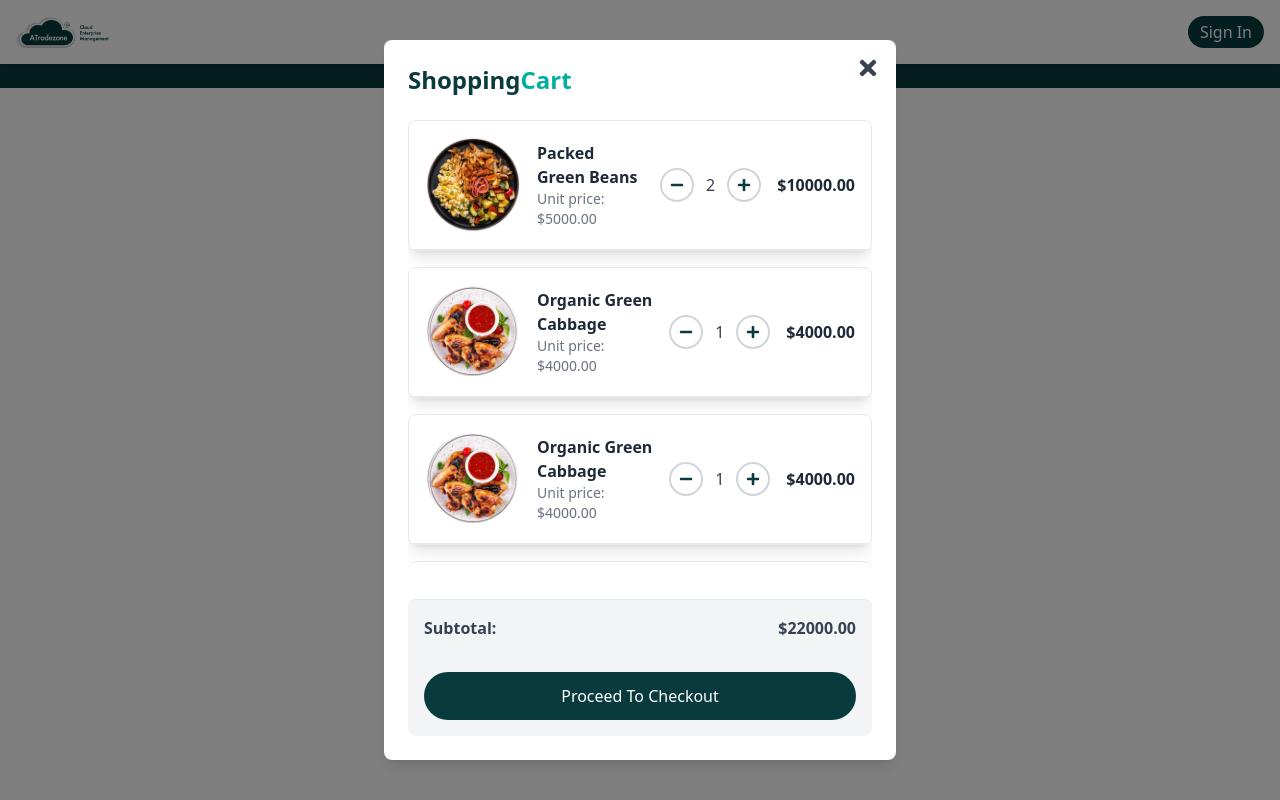
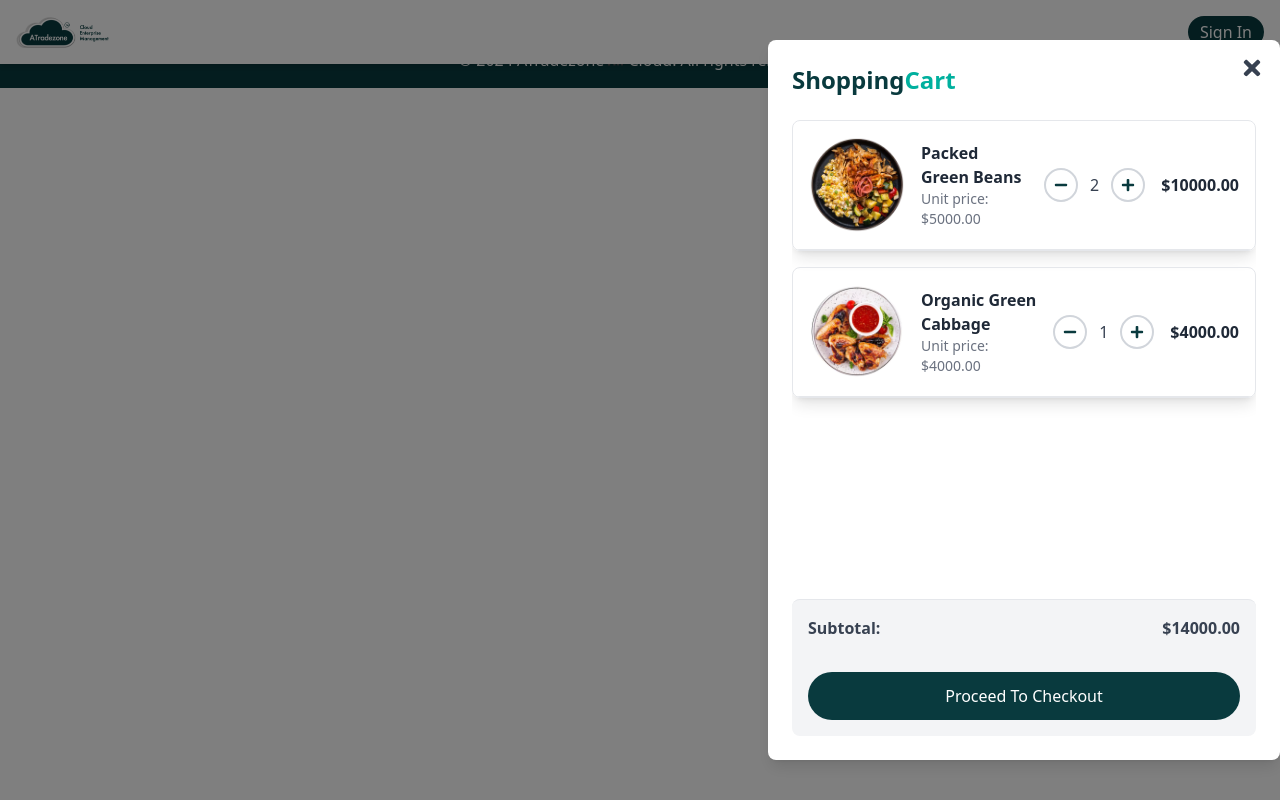
Before and after one commit to elisate/pos-cart-system, a React (Vite) app: page /cart in a window 1280 px wide. Built offline with nearby package versions, Linux system fonts and the light colour scheme.

Commit message:
some change

```diff
--- a/src/components/ProductCard.jsx
+++ b/src/components/ProductCard.jsx
@@ -78,11 +78,11 @@
               <button className="flex items-center bg-[#093A3E] text-white px-3 py-1 rounded-full hover:bg-opacity-90 focus:outline-none">
                 <FaEye className="mr-2" /> View
               </button>
-              <Link to="/cart">
+
                 <button className="flex items-center bg-[#093A3E] text-white px-3 py-1 rounded-full hover:bg-opacity-90 focus:outline-none">
                   <FaCartPlus className="mr-2" /> Add to Cart
                 </button>
-              </Link>
+
             </div>
           </div>
         ))}
--- a/src/components/Register.jsx
+++ b/src/components/Register.jsx
@@ -35,7 +35,7 @@
 
       // Save the token in localStorage
       localStorage.setItem("userToken", JSON.stringify(res.data));
-
+ handlereg(false)
       // Show success message
       Notify.success("Registration successful!");
 
--- a/src/components/ShoppingCart.jsx
+++ b/src/components/ShoppingCart.jsx
@@ -2,7 +2,7 @@
 import { FaTimes, FaMinus, FaPlus } from "react-icons/fa";
 import { Link } from "react-router-dom";
 
-const ShoppingCart = ({handlecart}) => {
+const ShoppingCart = ({ handlecart }) => {
   const cartItems = [
     {
       id: 1,
@@ -18,29 +18,15 @@
       unitPrice: 4000,
       quantity: 1,
     },
-    {
-      id: 2,
-      image: "/prod2.PNG",
-      name: "Organic Green Cabbage",
-      unitPrice: 4000,
-      quantity: 1,
-    },
-    {
-      id: 2,
-      image: "/prod2.PNG",
-      name: "Organic Green Cabbage",
-      unitPrice: 4000,
-      quantity: 1,
-    },
-    // Add more items as needed
+    // Remove duplicate items for clarity
   ];
 
   return (
-    <div className="fixed inset-0 bg-black bg-opacity-50 flex justify-center items-center z-50">
+    <div className="fixed inset-0 bg-black bg-opacity-50 flex justify-end items-center z-50">
       <div className="relative bg-white p-6 rounded-lg shadow-lg w-full max-w-lg h-[90vh] flex flex-col overflow-hidden">
         {/* Close Button */}
         <button
-        onClick={handlecart}
+          onClick={handlecart}
           className="absolute top-4 right-4 text-gray-700 hover:text-gray-900 text-2xl"
         >
           <FaTimes />
--- a/src/components/SignIn.jsx
+++ b/src/components/SignIn.jsx
@@ -8,10 +8,10 @@
 import Register from "./Register";
 
 const SignIn = ({ handlemodal }) => {
-     const [reg, setReg] = useState(false);
-     const handlereg = () => {
-       setReg(!reg);
-     };
+  const [reg, setReg] = useState(false);
+  const handlereg = () => {
+    setReg(!reg);
+  };
 
   const navigate = useNavigate(); // Initialize the useNavigate hook
   const {
@@ -31,8 +31,11 @@
       localStorage.setItem("userToken", JSON.stringify(res.data));
       Notify.success("Login successful!");
 
+      // Remove the modal
+      handlemodal(false);
+
       // Redirect to another page after successful login
-      navigate("/products"); // Replace '/product' with the desired path
+      navigate("/products"); // Replace '/products' with the desired path
     } catch (error) {
       console.log(error);
       Notify.failure("Login failed. Please check your credentials.");
@@ -41,7 +44,7 @@
 
   return (
     <div className="fixed inset-0 bg-black bg-opacity-50 flex justify-center items-center z-50">
-      {reg && <Register handlereg={handlereg}/>}
+      {reg && <Register handlereg={handlereg} />}
       <div className="relative bg-white p-6 rounded-lg shadow-lg w-full max-w-md">
         {/* Close Button */}
         <button
@@ -103,7 +106,7 @@
           <p className="text-gray-700">
             Don't have an account?{" "}
             <button
-            onClick={handlereg}
+              onClick={handlereg}
               className="text-[#093A3E] font-bold hover:underline"
             >
               Register here
--- a/src/components/Status_loged.jsx
+++ b/src/components/Status_loged.jsx
@@ -60,6 +60,7 @@
             src="profile.png"
             alt="Profile"
             className="w-9 h-9 rounded-full border-2 border-gray-300"
+            onClick={Logout}
           />
         </div>
       </div>
```
